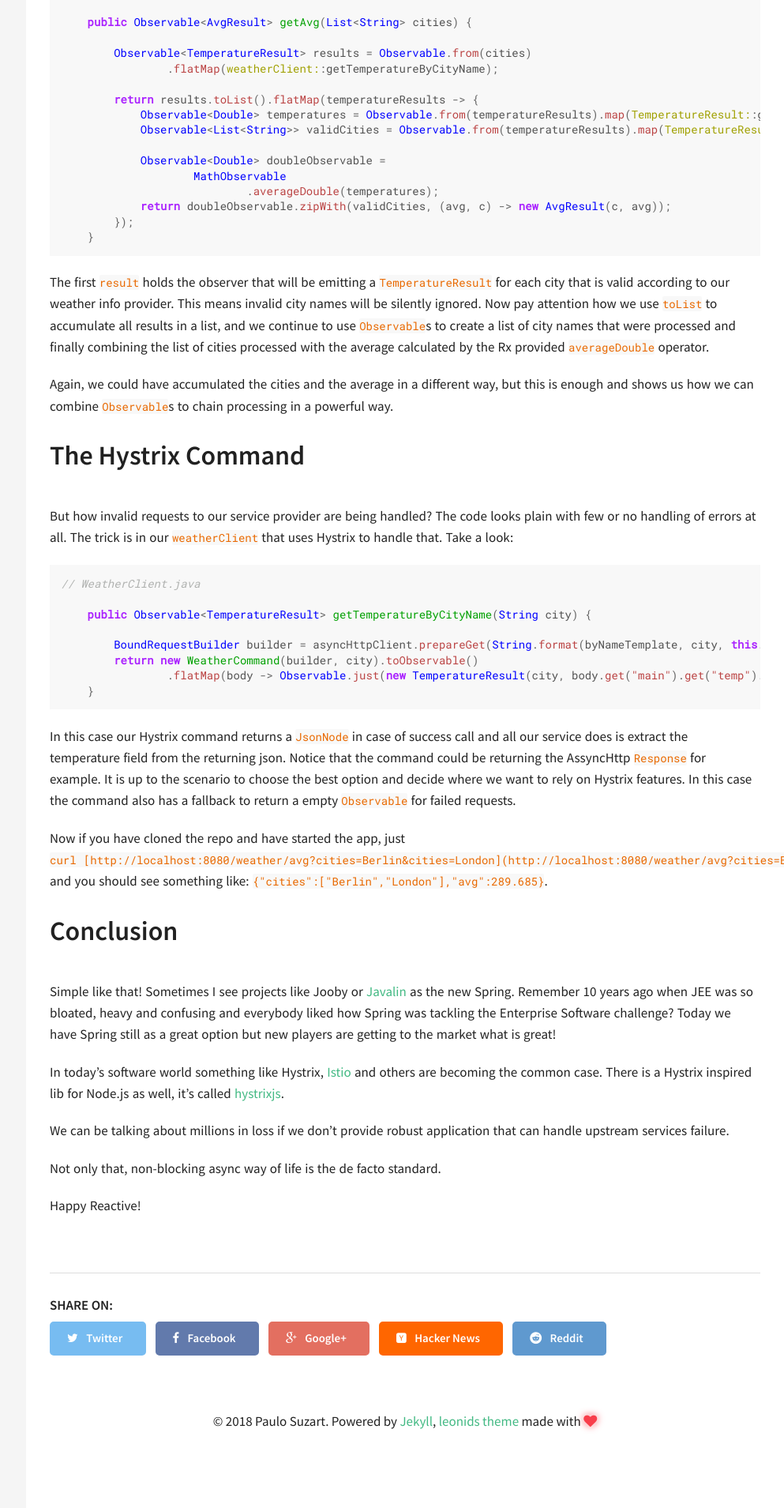
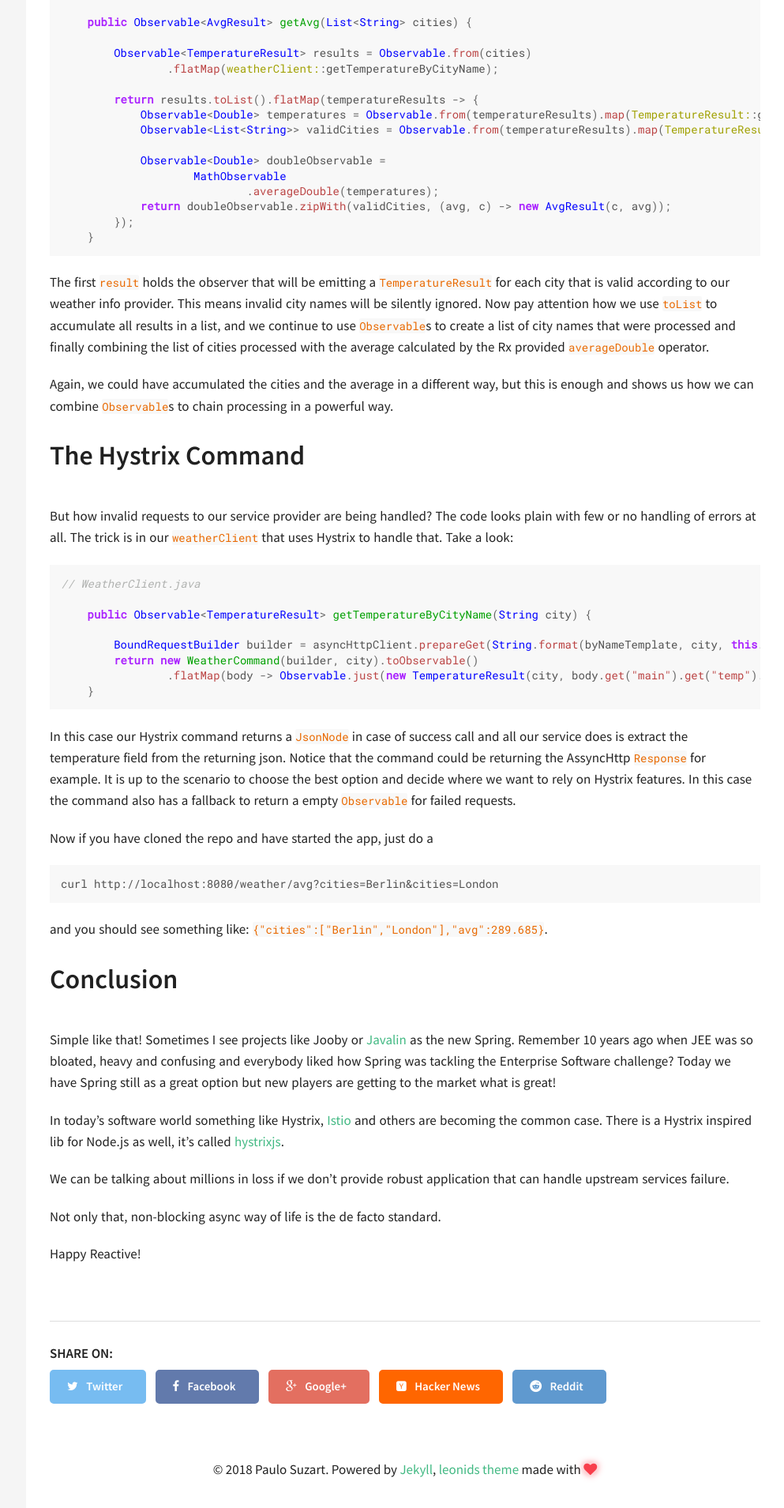
Before and after one commit to paulosuzart/paulosuzart.github.io, a Jekyll site: the page built from _posts/2018-08-08-jooby-rx-java-hystrix.md, in a window 1280 px wide. Shown: the part 2479-4388 px from the top of the page at 79% size, without its empty margins (287-1280 px from the left). Built offline with Jekyll 4.4.1, drawn with Linux system fonts in a browser that asks for light colours; comment, search, counter and statistics services are not loaded.

Commit message:
Fixed formatting

````diff
--- a/_posts/2018-08-08-jooby-rx-java-hystrix.md
+++ b/_posts/2018-08-08-jooby-rx-java-hystrix.md
@@ -126,7 +126,13 @@
 
 In this case our Hystrix command returns a `JsonNode` in case of success call and all our service does is extract the temperature field from the returning json. Notice that the command could be returning the AssyncHttp `Response` for example. It is up to the scenario to choose the best option and decide where we want to rely on Hystrix features. In this case the command also has a fallback to return a empty `Observable`  for failed requests.
 
-Now if you have cloned the repo and have started the app, just `curl [http://localhost:8080/weather/avg?cities=Berlin&cities=London](http://localhost:8080/weather/avg?cities=Berlin&cities=London)` and you should see something like: `{"cities":["Berlin","London"],"avg":289.685}`.
+Now if you have cloned the repo and have started the app, just do a
+
+```
+curl http://localhost:8080/weather/avg?cities=Berlin&cities=London
+```
+
+and you should see something like: `{"cities":["Berlin","London"],"avg":289.685}`.
 
 # Conclusion
 
````
